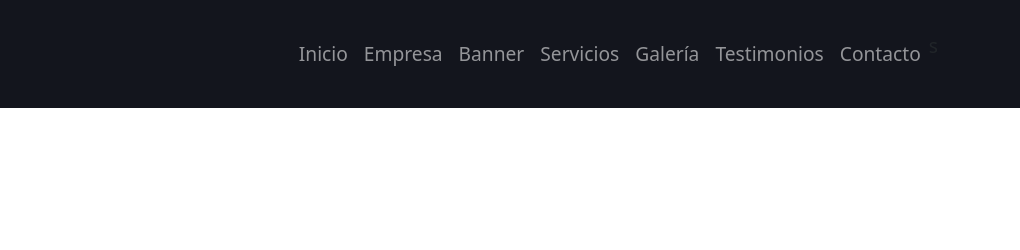
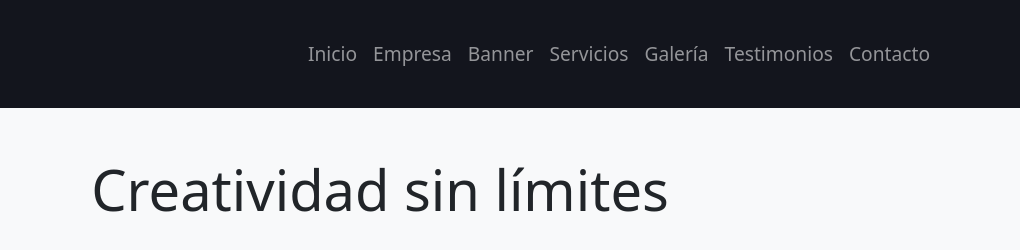
Before and after one commit to AxelPando/Proyecto01Bts5, a plain HTML site: page index.html in a window 1280 px wide. Shown: the full height of the page, 260-1280 px from the left. Drawn offline with nearby package versions, Linux system fonts and the light colour scheme.

Commit message:
container

```diff
--- a/index.html
+++ b/index.html
@@ -51,19 +51,25 @@
             <li class="navbar-nav">
               <a href="#contacto" class="nav-link">Contacto</a>
             </li>
+          </ul>
+        </div>
+      </div>
+    </nav>
 
-s
+    <!-- Imagen de cabecera -->
+
+      <section id="inicio" class="text-center">
+        <div class="container-fluid bg-light p-5">
+          <h1 class="display-4" >Creatividad sin límites</h1>
 
 
-          </ul>
+        </div>
 
 
 
 
+      </section>
 
-        </div>
-        </div>
-    </nav>
 
 
 
```
